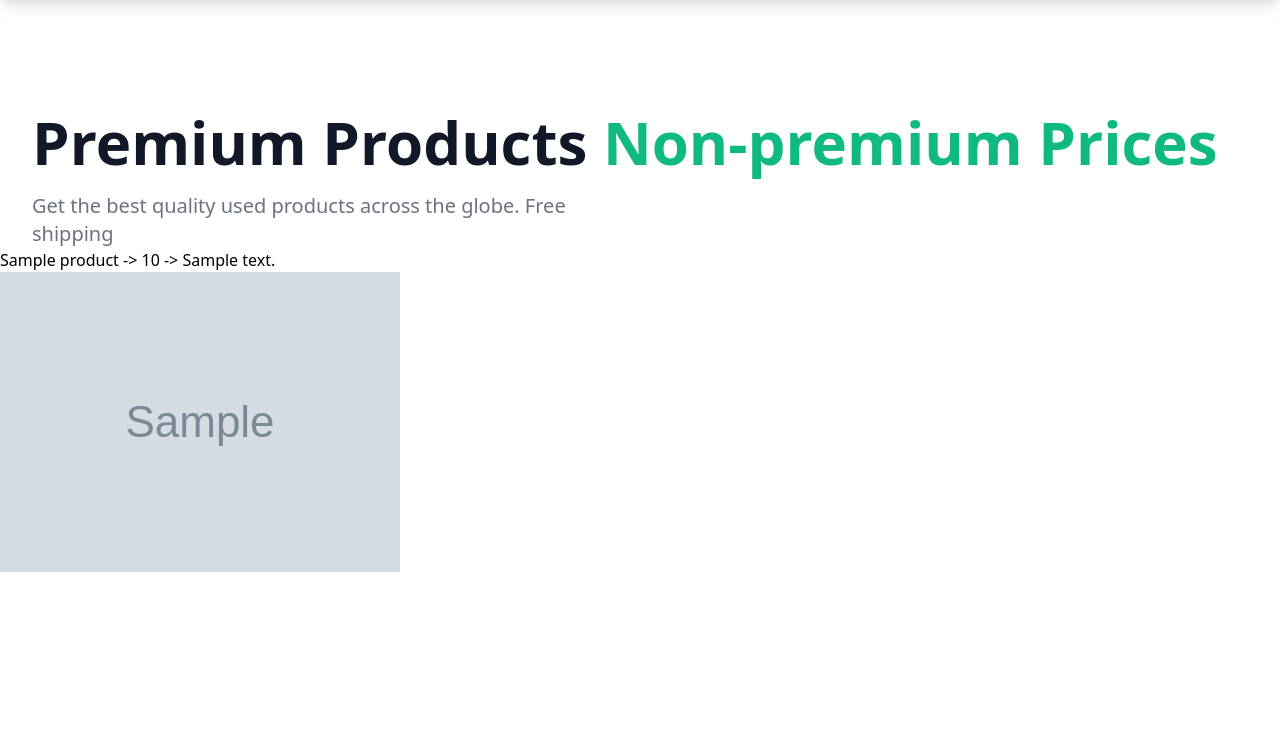
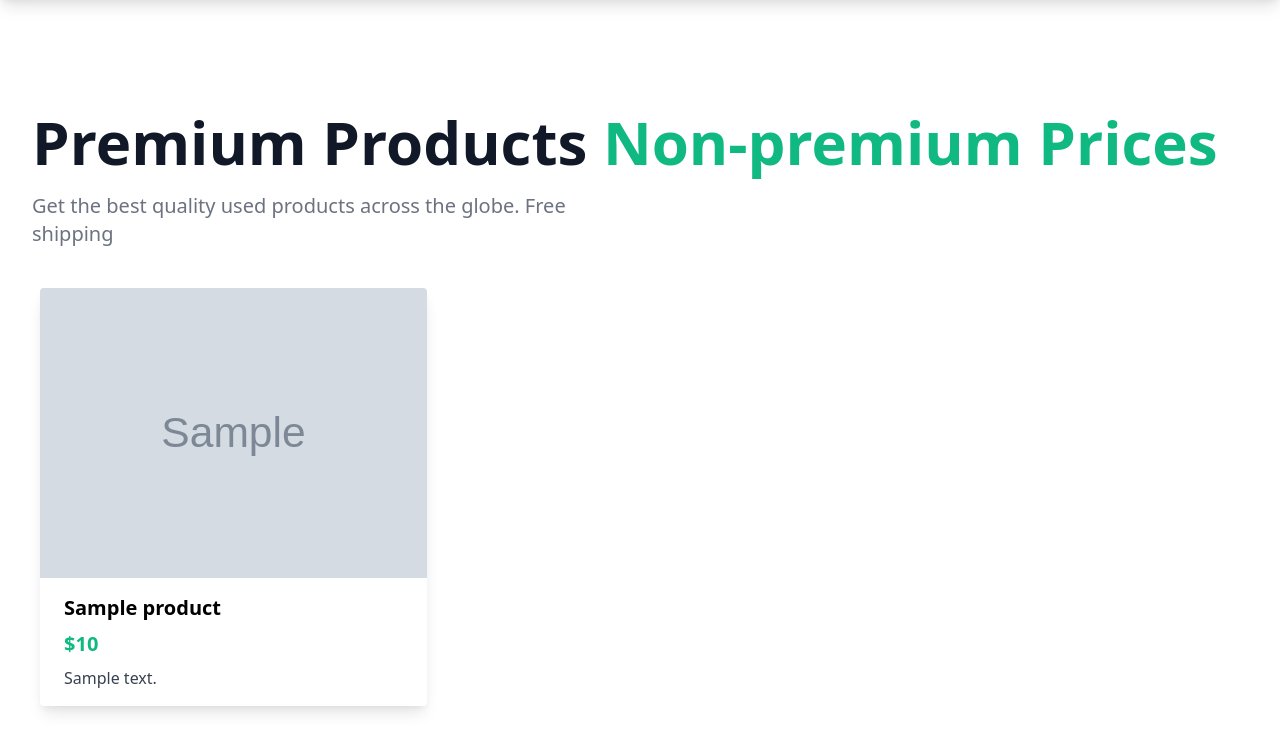
Before and after one commit to echeadle/django4, a Django app: page /myapp/products/ in a window 1280 px wide. Shown: the part 64-810 px from the top of the page. Before the commit the page ends 636 px from the top, so only its background shows below. Run offline with Django 4.2, Linux system fonts and the light colour scheme; tables that the repository leaves empty hold one stand-in row (values such as "Sample post"); grey boxes marked "Sample" are stand-in pictures; style sheets or scripts are compiled from the project's sources.

Commit message:
Section 50, add card layout

```diff
--- a/myapp/templates/myapp/index.html
+++ b/myapp/templates/myapp/index.html
@@ -12,12 +12,23 @@
       </div>
     </main>
   <!--Site hero ends here-->
+  <div class="p-10 grid grid-cols-1 sm:grid-cols-1 md:grid-cols-3 xl:grid-cols-3 lg:grid-cols-3 gap-5">
+    <!--Card 1-->
+    {% for product in products %}
 
-  {% for product in products %}
     <a href="{% url 'myapp:product_detail' product.id %}">
-      {{product.name}} -> {{product.price}} -> {{product.desc}}</br>
-      <img src="{{ product.image.url }}" alt="">
+      <div class="rounded overflow-hidden shadow-lg">
+        <img class="w-full" src="{{ product.image.url }}" alt="">
+        <div class="px-6 py-4" >
+          <div class="font-bold text-xl mb-2" >{{product.name}}</div>
+          <div class="font-bold text-xl text-green-500 mb-2" >${{product.price}}</div>
+          <p class="text-gray-700" >{{product.desc}}</p>
+        </div>
+      </div>
     </a>
   {% endfor %}
+  </div>
+
+
 
 {% endblock %}
```
Also changed, not shown: media/images/airbuds.jpg (added), media/images/imac.jpg (added), media/images/ipad.jpg (added), media/images/ipad2.jpg (added), media/images/iphone2.jpg (added).
